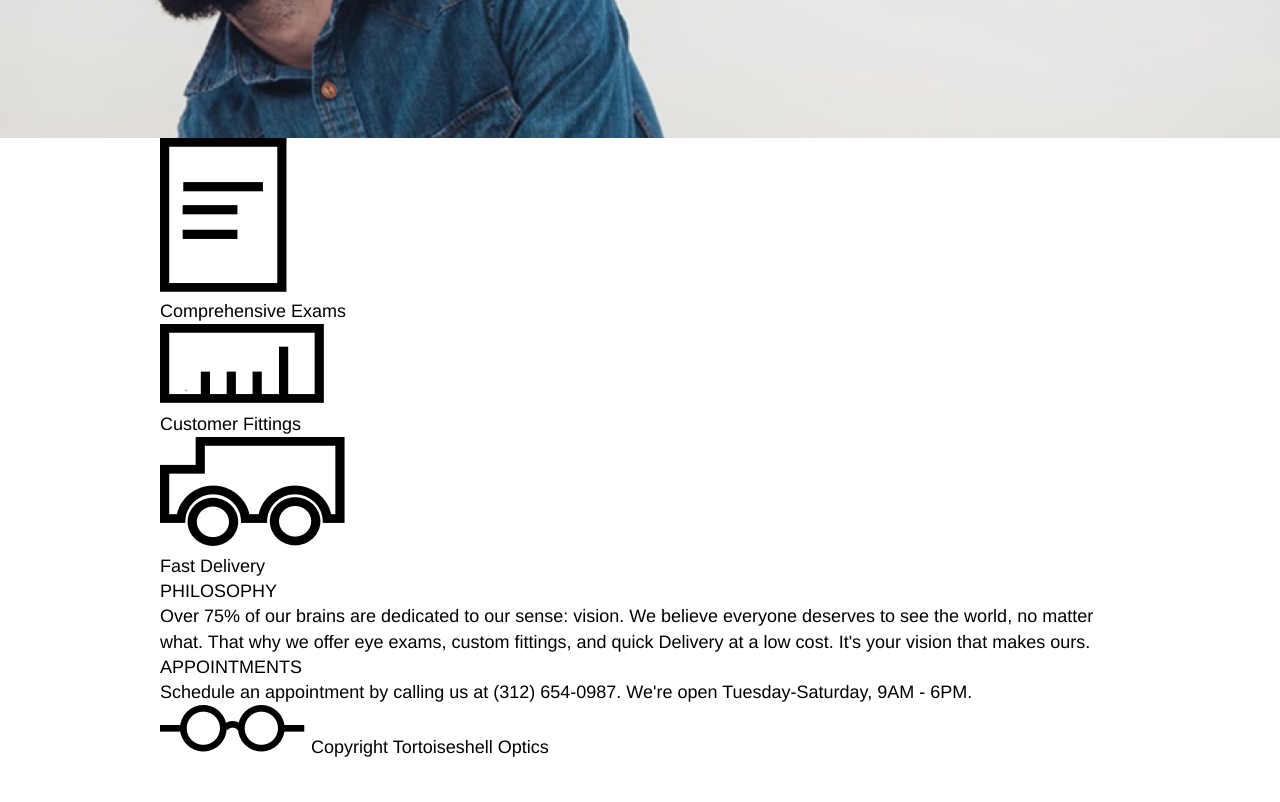
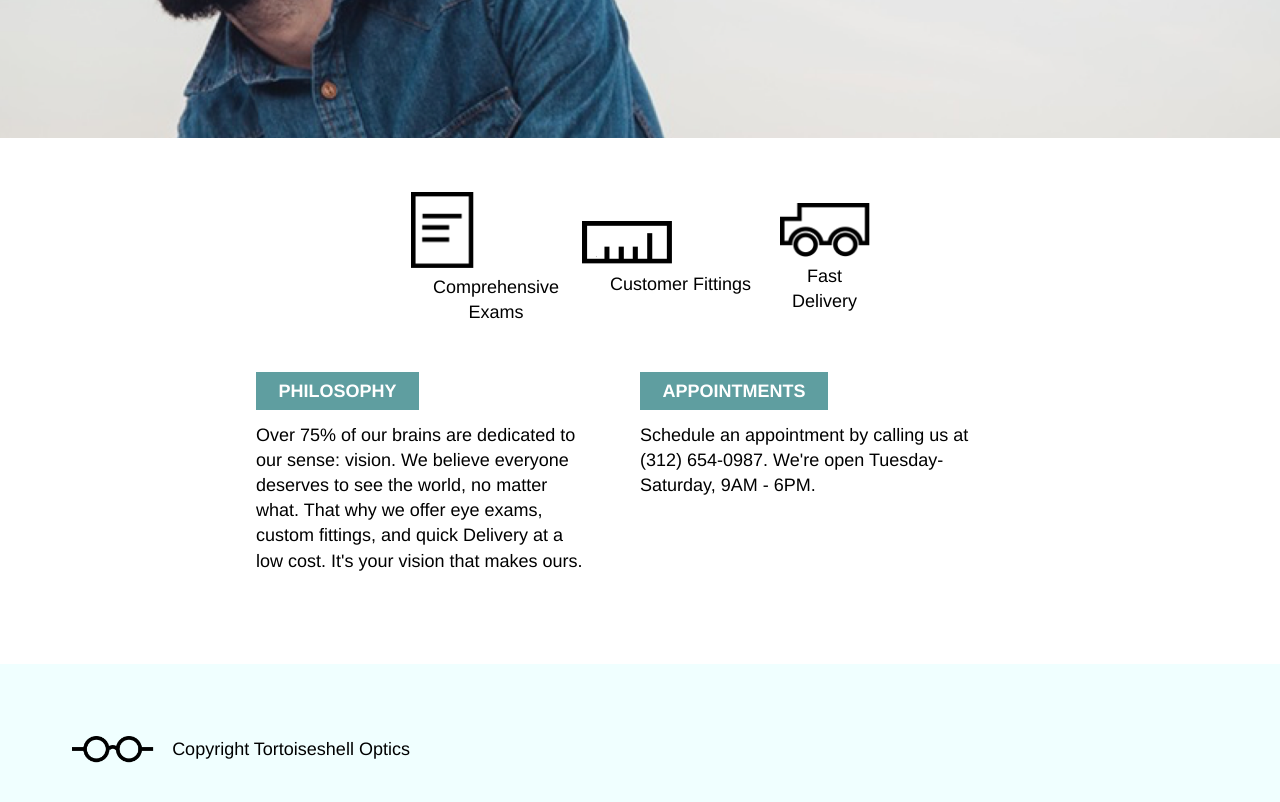
Before and after one commit to kwedvick/tortoiseshell, a plain HTML site: page index.html in a window 1280 px wide. Shown: the part 420-1222 px from the top of the page. Before the commit the page ends 1180 px from the top, so only its background shows below. Drawn offline with Linux system fonts and the light colour scheme.

Commit message:
Almost done with everything.

```diff
--- a/index.html
+++ b/index.html
@@ -32,28 +32,24 @@
       </div>
     </header>
     <!--supporting info-->
-    <div class="container">
-      <div class="services">
+    <div class="supporting">
+      <!--services-->
+      <div class="service">
         <div class="exams">
-          <div class="service-image">
-            <img src="./resources/css/paper-icon.png" alt="paper icon">
-          </div>
-          <span class="description">Comprehensive Exams</span>
+          <img src="./resources/css/paper-icon.png" alt="paper icon">
+          <div>Comprehensive Exams</div>
         </div>
         <div class="fittings">
-          <div class="service-image">
-            <img src="./resources/css/ruler-icon.png" alt="ruler icon">
-          </div>
-          <span class="description">Customer Fittings</span>
+          <img src="./resources/css/ruler-icon.png" alt="ruler icon">
+          <div>Customer Fittings</div>
         </div>
         <div class="delivery">
-          <div class="service-image">
-            <img src="./resources/css/truck-icon.png" alt="truck icon">
-          </div>
-          <span class="description">Fast Delivery</span>
+          <img src="./resources/css/truck-icon.png" alt="truck icon">
+          <div>Fast Delivery</div>
         </div>
       </div>
     </div>
+    <!--info section-->
     <div class="container">
       <div class="business-info">
         <div class="info">
@@ -72,10 +68,8 @@
     </div>
     <!--footer-->
     <footer>
-      <div class="container">
         <img src="./resources/css/logo-black.png">
         <span>Copyright Tortoiseshell Optics</span>
-      </div>
     </footer>
   </body>
 </html>
--- a/resources/css/style.css
+++ b/resources/css/style.css
@@ -1,3 +1,5 @@
+/* Universal styles */
+
 html {
   font-size: 18px;
   background-color: white;
@@ -19,7 +21,7 @@ h1 {
   margin: auto;
 }
 
-/* Header*/
+/* Header */
 
 header {
   padding-top: 1rem;
@@ -79,3 +81,83 @@ header .flex {
   margin-right: -2rem;
   line-height: 2.4rem
 }
+
+/* Supporting info */
+
+div {
+  display: block;
+}
+
+.supporting {
+  display: flex;
+  justify-content: center;
+}
+
+.service {
+  display: flex;
+  flex-direction: row;
+  justify-content: center;
+  align-items: center;
+  text-align: center;
+  margin: 3rem;
+  width: 5rem;
+  height:
+}
+
+.exams img {
+  width: 3.5rem;
+  margin-right: 6rem;
+}
+
+.fittings img {
+  width: 5rem;
+  margin-right: 6rem;
+}
+
+.delivery img {
+  width: 5rem;
+}
+
+.business-info {
+  display: flex;
+  justify-content: center;
+}
+
+.info {
+  width: 35%;
+  margin-right: 5%;
+  margin-bottom: 4rem;
+}
+
+.title {
+  background-color: cadetblue;
+  font-weight: bold;
+  color: white;
+  max-width: 10rem;
+  padding: 0.5rem 1.25rem;
+}
+
+.info p {
+  padding: 1rem 0px;
+}
+
+p {
+  display: block;
+}
+
+footer {
+  background-color: azure;
+  display: flex;
+  align-items: center;
+  padding: 4rem 2rem;
+}
+
+footer img {
+  height: 1.5rem;
+  margin-left: 2rem;
+  margin-right: 1rem;
+}
+
+img {
+  border-style: none;
+}
```
Also changed, not shown: 2 other files.
